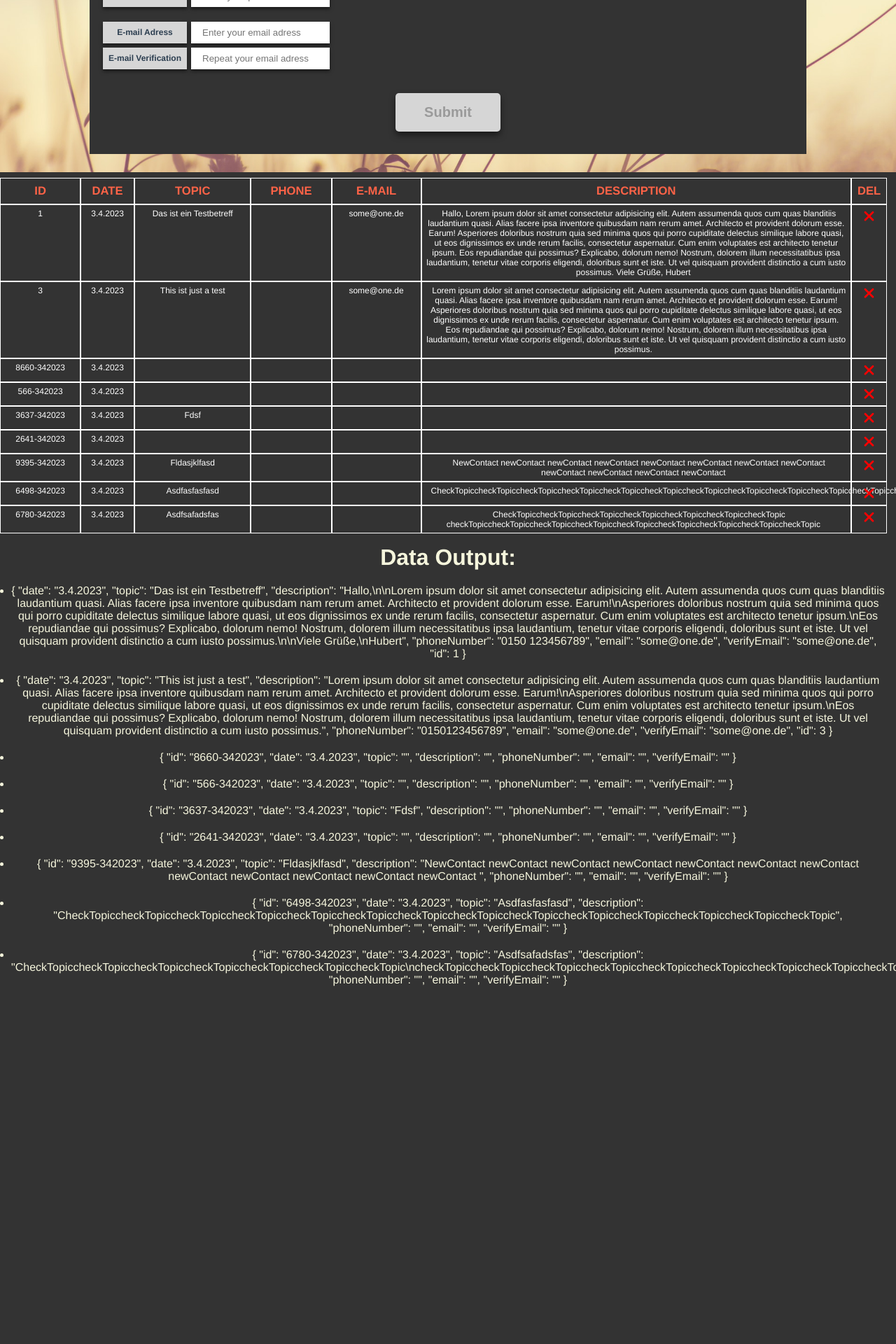
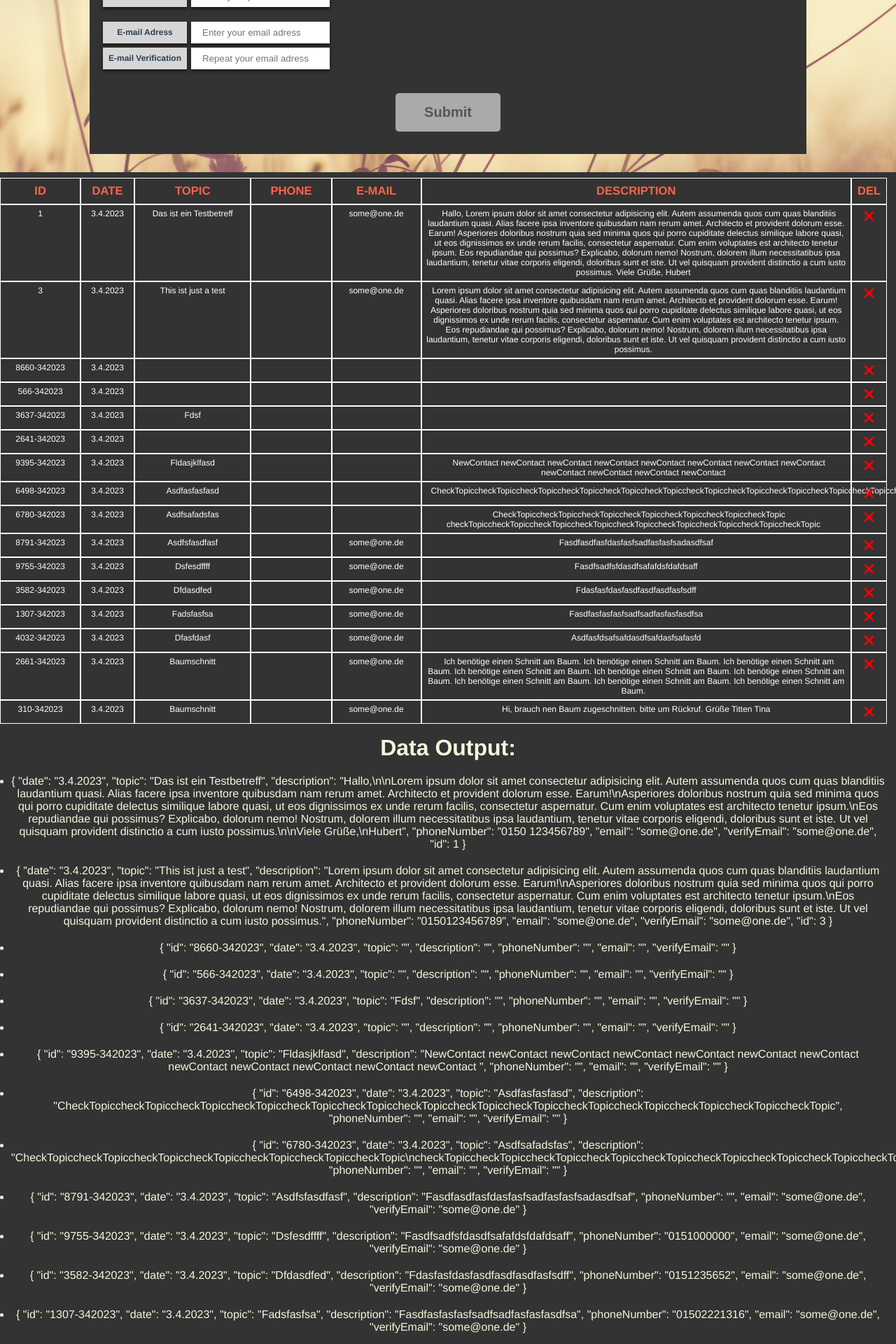
Before and after one commit to TapeMate/vue-contactform, a Vue app: page /#/ in a window 1280 px wide. Shown: the part 440-2360 px from the top of the page at 70% size. Before the commit the page ends 1885 px from the top, so only its background shows below. Built offline with nearby package versions, Linux system fonts and the light colour scheme; data requests are answered from the project's data file.

Commit message:
opitmized code.

```diff
--- a/db.json
+++ b/db.json
@@ -80,6 +80,69 @@
       "phoneNumber": "",
       "email": "",
       "verifyEmail": ""
+    },
+    {
+      "id": "8791-342023",
+      "date": "3.4.2023",
+      "topic": "Asdfsfasdfasf",
+      "description": "Fasdfasdfasfdasfasfsadfasfasfsadasdfsaf",
+      "phoneNumber": "",
+      "email": "some@one.de",
+      "verifyEmail": "some@one.de"
+    },
+    {
+      "id": "9755-342023",
+      "date": "3.4.2023",
+      "topic": "Dsfesdffff",
+      "description": "Fasdfsadfsfdasdfsafafdsfdafdsaff",
+      "phoneNumber": "0151000000",
+      "email": "some@one.de",
+      "verifyEmail": "some@one.de"
+    },
+    {
+      "id": "3582-342023",
+      "date": "3.4.2023",
+      "topic": "Dfdasdfed",
+      "description": "Fdasfasfdasfasdfasdfasdfasfsdff",
+      "phoneNumber": "0151235652",
+      "email": "some@one.de",
+      "verifyEmail": "some@one.de"
+    },
+    {
+      "id": "1307-342023",
+      "date": "3.4.2023",
+      "topic": "Fadsfasfsa",
+      "description": "Fasdfasfasfasfsadfsadfasfasfasdfsa",
+      "phoneNumber": "01502221316",
+      "email": "some@one.de",
+      "verifyEmail": "some@one.de"
+    },
+    {
+      "id": "4032-342023",
+      "date": "3.4.2023",
+      "topic": "Dfasfdasf",
+      "description": "Asdfasfdsafsafdasdfsafdasfsafasfd",
+      "phoneNumber": "01510023165",
+      "email": "some@one.de",
+      "verifyEmail": "some@one.de"
+    },
+    {
+      "id": "2661-342023",
+      "date": "3.4.2023",
+      "topic": "Baumschnitt",
+      "description": "Ich benötige einen Schnitt am Baum. Ich benötige einen Schnitt am Baum. Ich benötige einen Schnitt am Baum. \nIch benötige einen Schnitt am Baum. Ich benötige einen Schnitt am Baum. Ich benötige einen Schnitt am Baum. \nIch benötige einen Schnitt am Baum. Ich benötige einen Schnitt am Baum. Ich benötige einen Schnitt am Baum. ",
+      "phoneNumber": "0151955563",
+      "email": "some@one.de",
+      "verifyEmail": "some@one.de"
+    },
+    {
+      "id": "310-342023",
+      "date": "3.4.2023",
+      "topic": "Baumschnitt",
+      "description": "Hi,\n\nbrauch nen Baum zugeschnitten.\n\nbitte um Rückruf.\n\nGrüße\nTitten Tina",
+      "phoneNumber": "029 555 5632",
+      "email": "some@one.de",
+      "verifyEmail": "some@one.de"
     }
   ]
 }
--- a/src/components/ContactForm.vue
+++ b/src/components/ContactForm.vue
@@ -1,15 +1,14 @@
 <template>
-  <div v-if="this.requestSuccess === true" class="success-message">
+  <div v-if="this.screenOut === true" class="success-message">
     <h2>Contact Request has been send successfully!</h2>
     <i class="fa-solid fa-envelope-circle-check fa-bounce"></i>
   </div>
-  <div class="form-container">
-    <form @submit="onSubmit" @keyup="enableSubmit">
+  <div @keyup="enableSubmit" class="form-container">
+    <form @submit="onSubmit">
       <div class="input-control" style="width: 25%">
         <label for="topic">Topic</label>
         <input
           @keyup="validateTopic"
-          @focus="validateTopic"
           type="text"
           v-model="topic"
           name="topic"
@@ -24,7 +23,6 @@
         <label for="description">Description</label>
         <textarea
           @keyup="validateDescription"
-          @focus="validateDescription"
           type="text"
           v-model="description"
           name="description"
@@ -56,7 +54,6 @@
           <label for="email">E-mail Adress</label>
           <input
             @keyup="validateMailAdress"
-            @focus="validateMailAdress"
             type="email"
             v-model="email"
             name="email"
@@ -71,7 +68,6 @@
           <label for="email-repeat">E-mail Verification</label>
           <input
             @keyup="verifyMailAdress"
-            @focus="verifyMailAdress"
             type="email"
             v-model="verifyEmail"
             name="email-repeat"
@@ -116,23 +112,32 @@ export default {
       errorMailRepeat: "",
       errorMailRepeatEmpty: "",
       // build checksum Object for validation
-      requestSuccess: false,
+      screenOut: false,
 
       // status for enable Submit
       checkTopic: false,
       checkDescription: false,
       checkPhone: false,
       checkMail: false,
+      checkMailRepeat: false,
     };
   },
 
   methods: {
-    // enabling Submit Button after checksum is "true"
+    // enabling Submit Button after checksum is "true" and check if changed
     enableSubmit() {
-      if (this.checkTopic === true && this.checkDescription === true) {
+      if (
+        this.checkTopic === true &&
+        this.checkDescription === true &&
+        this.checkPhone === true &&
+        this.checkMail === true &&
+        this.checkMailRepeat === true
+      ) {
         console.log("Submit enabled");
+        document.querySelector("#submit").disabled = false;
       } else {
-        return;
+        console.log("Submit disabled");
+        document.querySelector("#submit").disabled = true;
       }
     },
 
@@ -146,6 +151,7 @@ export default {
       if (this.topic.length <= 8) {
         e.classList.add("error");
         this.errorTopic = "Topic to short.";
+        this.checkTopic = false;
       } else {
         e.classList.remove("error");
         this.errorTopic = "";
@@ -164,6 +170,7 @@ export default {
       if (this.description.length <= 30) {
         e.classList.add("error");
         this.errorDescription = "Description to short.";
+        this.checkDescription = false;
       } else {
         e.classList.remove("error");
         this.errorDescription = "";
@@ -179,11 +186,12 @@ export default {
 
     // validate Phone
     validatePhoneNumber(e) {
-      const regex = /^(\+49|0)[\d\s-()]{8,}$/;
+      const regex = /^(\+49|0)(?:(?!\d*(\d)\1{7})[\d\s()-]{8,})$/;
       const target = e.currentTarget;
       if (!regex.test(this.phoneNumber)) {
         target.classList.add("error");
         this.errorPhone = "Please enter a valid phone number.";
+        this.checkPhone = false;
       } else {
         target.classList.remove("error");
         this.errorPhone = "";
@@ -197,9 +205,11 @@ export default {
       if (!regex.test(this.email)) {
         document.querySelector("#email").classList.add("error");
         this.errorMessageMail = "Please enter a valid E-Mail adress.";
+        this.checkMail = false;
       } else {
         document.querySelector("#email").classList.remove("error");
         this.errorMessageMail = "";
+        this.checkMail = true;
       }
     },
 
@@ -214,13 +224,11 @@ export default {
         document.querySelector("#email-repeat").classList.add("error");
         this.errorMailRepeat =
           "Your E-Mail adresses don't match. Please check.";
-      } else if (mailRepeat.length === 0) {
-        document.querySelector("#email-repeat").classList.add("error");
-        this.errorMailRepeatEmpty =
-          "Field can't be empty. Please re-enter your mail adress.";
+        this.checkMailRepeat = false;
       } else {
         document.querySelector("#email-repeat").classList.remove("error");
         this.errorMailRepeat = "";
+        this.checkMailRepeat = true;
       }
     },
     // submit Data
@@ -254,9 +262,9 @@ export default {
       this.phoneNumber = "";
       this.email = "";
       this.verifyEmail = "";
-      this.requestSuccess = true;
+      this.screenOut = true;
       setTimeout(() => {
-        this.requestSuccess = false;
+        this.screenOut = false;
         window.location.reload();
       }, 2500);
     },
@@ -265,9 +273,6 @@ export default {
 </script>
 
 <!-- todos
-- enable submit button function
-- verify email and other fields befor POST
-- set min max values for topic / description input
 - verify phonenumber cant be like 111111111111
  -->
 
@@ -421,23 +426,35 @@ form {
   align-items: center; */
 }
 
-button {
+#submit {
   width: 150px;
   height: auto;
   padding: 1rem;
   margin: 1rem;
   align-self: center;
   border: none;
-  box-shadow: 0 5px 10px rgba(0, 0, 0, 0.5);
-  background: rgba(255, 255, 255, 0.8);
+  box-shadow: 0 7px 12px rgba(0, 0, 0, 0.8);
+  background: rgba(100, 255, 100, 0.8);
   font-weight: 600;
   font-size: 20px;
   transition: 0.5s;
   border-radius: 5px;
 }
 
-button:hover {
-  background: rgba(100, 255, 100, 0.8);
+#submit:hover {
+  background: rgba(12, 124, 12, 0.8);
+  color: #fff;
   border-radius: 15px;
 }
+
+#submit:disabled {
+  color: #555;
+  background: #aaa;
+  box-shadow: none;
+}
+
+#submit:disabled:hover {
+  border-radius: 5px;
+  background: #aaa;
+}
 </style>
```
